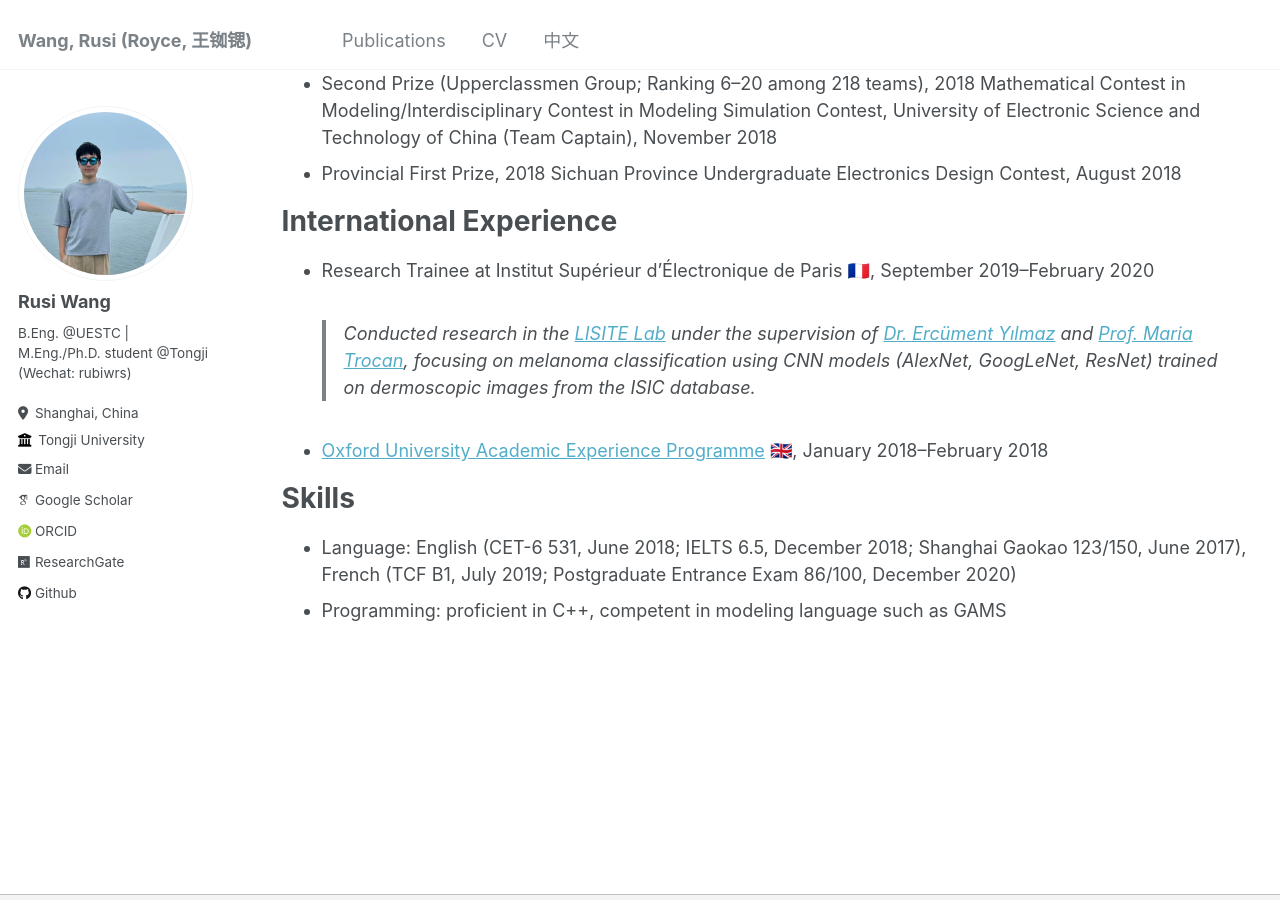
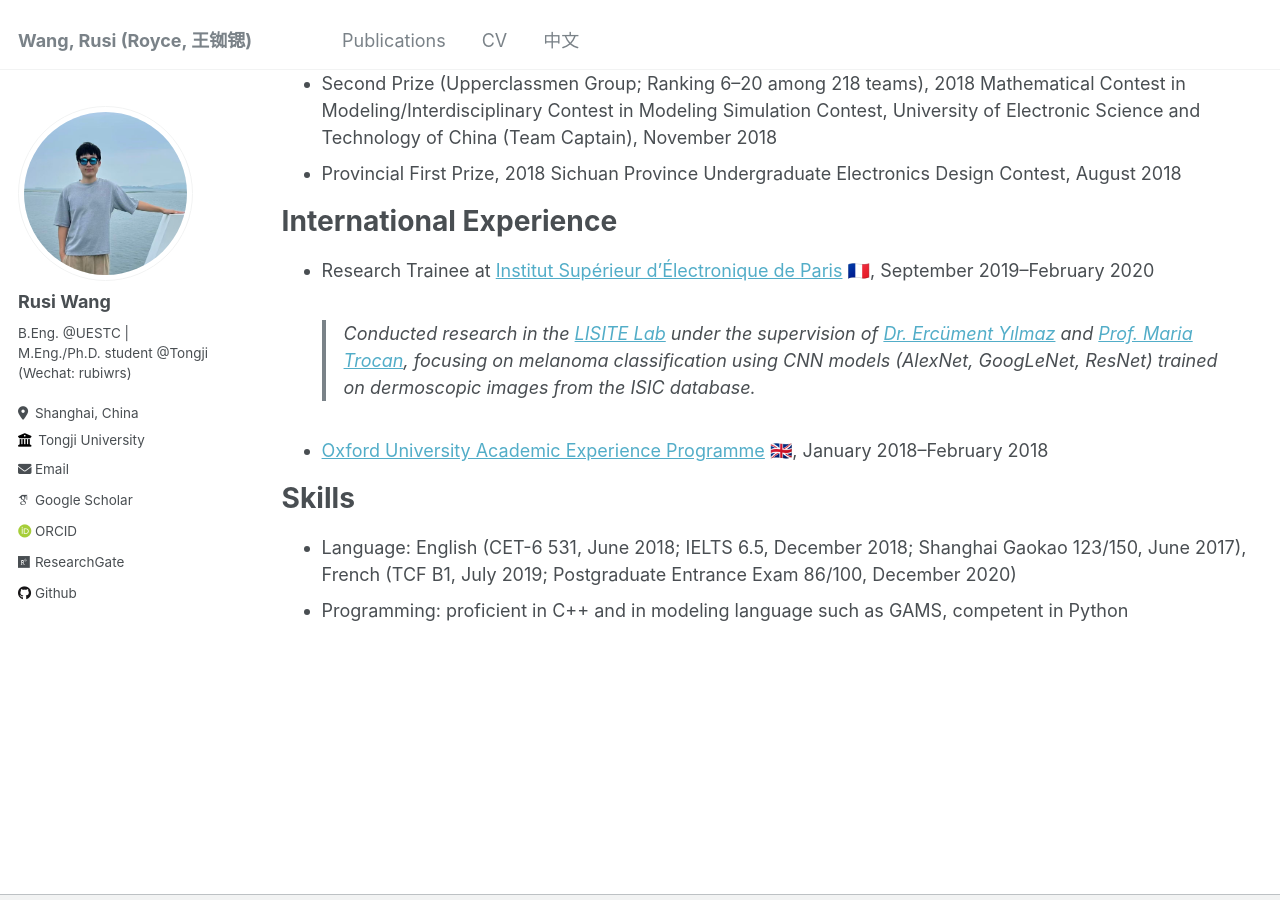
Before and after one commit to RusiWang99/RusiWang99.github.io, a Jekyll site: the page built from _pages/cv.md, in a window 1280 px wide and 900 px high, scrolled down 1444 px. Built offline with Jekyll 4.4.1, drawn with Linux system fonts in a browser that asks for light colours; some web fonts are replaced.

Commit message:
Update cv.md

```diff
--- a/_pages/cv.md
+++ b/_pages/cv.md
@@ -48,11 +48,11 @@ Honors and Awards
 
 International Experience
 ======
-* Research Trainee at Institut Supérieur d'Électronique de Paris 🇫🇷, September 2019–February 2020
+* Research Trainee at [Institut Supérieur d'Électronique de Paris](https://www.isep.fr/) 🇫🇷, September 2019–February 2020
 > Conducted research in the [LISITE Lab](https://www.isep.fr/en/research-at-isep/) under the supervision of [Dr. Ercüment Yılmaz](https://scholar.google.com/citations?user=1UesTpIAAAAJ&hl=en) and [Prof. Maria Trocan](https://scholar.google.com/citations?user=XEnZikgAAAAJ&hl=en&oi=sra), focusing on melanoma classification using CNN models (AlexNet, GoogLeNet, ResNet) trained on dermoscopic images from the ISIC database.
 * [Oxford University Academic Experience Programme](https://oice.uestc.edu.cn/__local/2/4C/BB/27A567A3E5B5C7B359C5451CA54_CA427CB4_2DE9F7.pdf?e=.pdf) 🇬🇧, January 2018–February 2018
 
 Skills
 ======
 * Language: English (CET-6 531, June 2018; IELTS 6.5, December 2018; Shanghai Gaokao 123/150, June 2017), French (TCF B1, July 2019; Postgraduate Entrance Exam 86/100, December 2020)
-* Programming: proficient in C++, competent in modeling language such as GAMS
+* Programming: proficient in C++ and in modeling language such as GAMS, competent in Python
```
